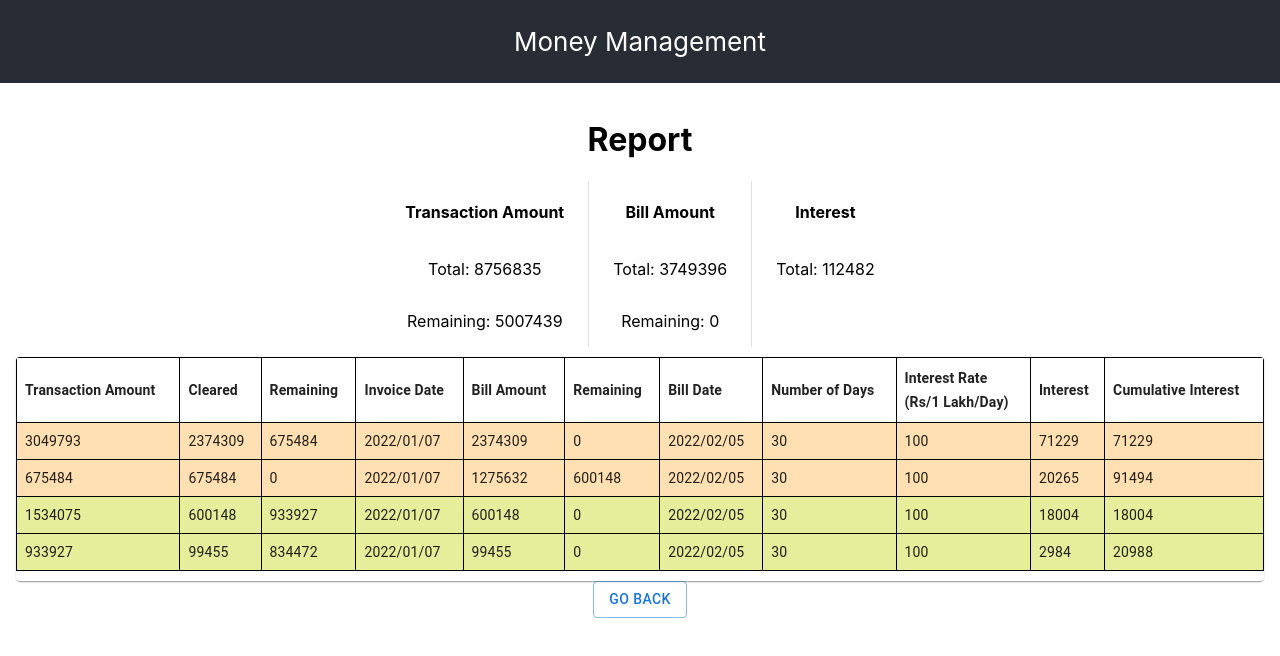
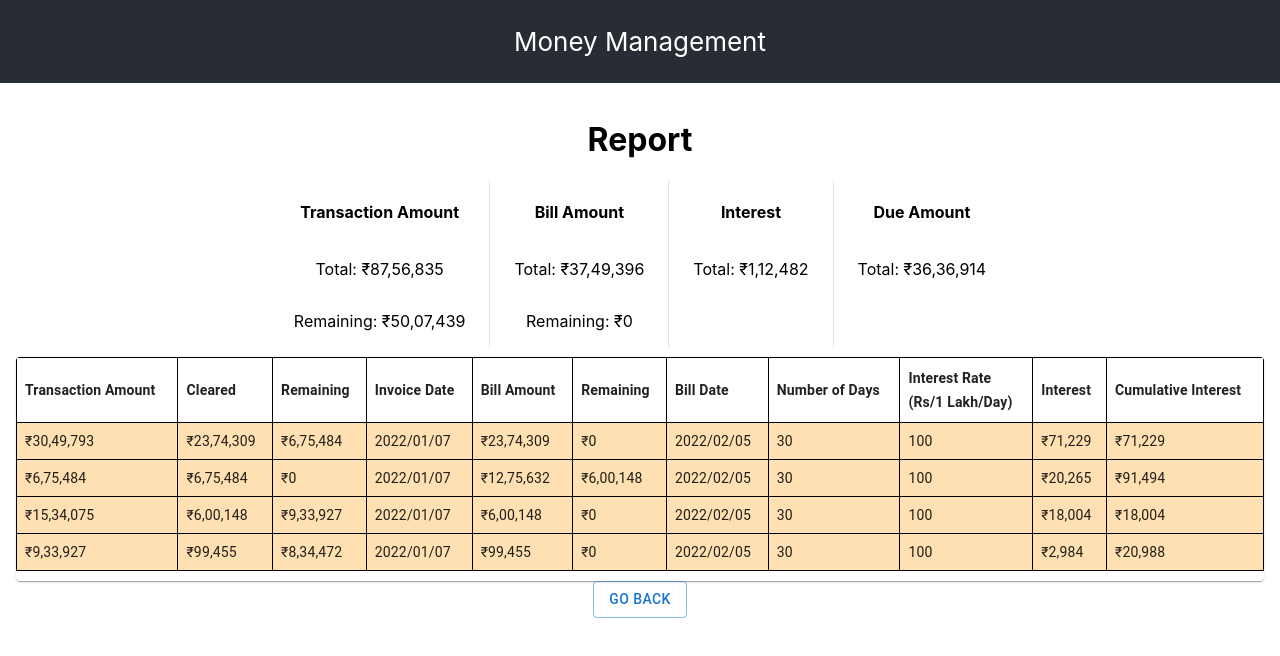
Before and after one commit to svinod-030/money-management, a React (Create React App) app: page / in a window 1280 px wide. Both pictures are taken after a click on the button "GENERATE REPORT". Shown: the top 656 px of the page. Built offline with nearby package versions, Linux system fonts and the light colour scheme.

Commit message:
[Vinod] | Add currency formatter

```diff
--- a/package.json
+++ b/package.json
@@ -11,6 +11,7 @@
     "@testing-library/react": "^12.0.0",
     "@testing-library/user-event": "^13.2.1",
     "react": "^17.0.2",
+    "react-currency-format": "^1.1.0",
     "react-dom": "^17.0.2",
     "react-scripts": "5.0.0",
     "react-table": "^7.7.0",
--- a/src/components/grid/Grid.js
+++ b/src/components/grid/Grid.js
@@ -4,6 +4,7 @@ import { usePagination, useTable } from 'react-table'
 import { Button, Stack } from '@mui/material'
 import Report from '../report/Report'
 import lot from '../../data/lot-1.json'
+import CurrencyFormat from 'react-currency-format';
 
 const makeTransactions = () => {
   return lot.transactions
--- a/src/components/report/Report.js
+++ b/src/components/report/Report.js
@@ -9,6 +9,7 @@ import Paper from '@mui/material/Paper';
 import {INTEREST_RATE_PER_1L_PER_DAY} from "../grid/Grid";
 import {orange, teal, lime} from '@mui/material/colors'
 import {Button, Card, Divider, Stack} from "@mui/material";
+import CurrencyFormat from 'react-currency-format';
 
 function getTimeDiffInDays(fromDate, toDate) {
   if(fromDate && toDate) {
@@ -124,6 +125,12 @@ export default function Report({ transactions, bills, setShowReport }) {
       0
     )
   }
+  const getDueAmount = () => {
+    return getTotalBillAmount() - getTotalInterest()
+  }
+  const renderCurrency = (value) => {
+    return <CurrencyFormat value={value} displayType={'text'} thousandSpacing={'2s'} thousandSeparator={true} prefix={'₹'} />
+  }
   return (
     <div>
       <h1>Report</h1>
@@ -133,17 +140,21 @@ export default function Report({ transactions, bills, setShowReport }) {
              divider={<Divider orientation="vertical" flexItem />}>
         <Stack direction="column">
           <h4>Transaction Amount</h4>
-          <p>Total: {getTotalTransactionAmount()}</p>
-          <p>Remaining: {getRemainingTransactionAmount()}</p>
+          <p>Total: {renderCurrency(getTotalTransactionAmount())}</p>
+          <p>Remaining: {renderCurrency(getRemainingTransactionAmount())}</p>
         </Stack>
         <Stack direction="column">
           <h4>Bill Amount</h4>
-          <p>Total: {getTotalBillAmount()}</p>
-          <p>Remaining: {getRemainingBillAmount()}</p>
+          <p>Total: {renderCurrency(getTotalBillAmount())}</p>
+          <p>Remaining: {renderCurrency(getRemainingBillAmount())}</p>
         </Stack>
         <Stack direction="column">
           <h4>Interest</h4>
-          <p>Total: {getTotalInterest()}</p>
+          <p>Total: {renderCurrency(getTotalInterest())}</p>
+        </Stack>
+        <Stack direction="column">
+          <h4>Due Amount</h4>
+          <p>Total: {renderCurrency(getDueAmount())}</p>
         </Stack>
       </Stack>
       <TableContainer component={Paper} style={{ marginTop: '10px'}}>
@@ -166,18 +177,18 @@ export default function Report({ transactions, bills, setShowReport }) {
           <TableBody>
             {completedTransactions.map((row) => {
               return (
-                <TableRow key={row.id} style={{background: getBgColor(row.remainingTransactionAmount)}}>
-                  <TableCell component="th" scope="row">{row.transactionAmount}</TableCell>
-                  <TableCell component="th" scope="row">{row.clearedTransactionAmount}</TableCell>
-                  <TableCell component="th" scope="row">{row.remainingTransactionAmount}</TableCell>
+                <TableRow key={row.id} style={{background: getBgColor(renderCurrency(row.remainingTransactionAmount))}}>
+                  <TableCell component="th" scope="row">{renderCurrency(row.transactionAmount)}</TableCell>
+                  <TableCell component="th" scope="row">{renderCurrency(row.clearedTransactionAmount)}</TableCell>
+                  <TableCell component="th" scope="row">{renderCurrency(row.remainingTransactionAmount)}</TableCell>
                   <TableCell component="th" scope="row">{row.invoiceDate}</TableCell>
-                  <TableCell component="th" scope="row">{row.settlementAmount}</TableCell>
-                  <TableCell component="th" scope="row">{row.remainingSettlementAmount}</TableCell>
+                  <TableCell component="th" scope="row">{renderCurrency(row.settlementAmount)}</TableCell>
+                  <TableCell component="th" scope="row">{renderCurrency(row.remainingSettlementAmount)}</TableCell>
                   <TableCell component="th" scope="row">{row.settlementDate}</TableCell>
                   <TableCell component="th" scope="row">{row.daysIncurred}</TableCell>
                   <TableCell component="th" scope="row">{INTEREST_RATE_PER_1L_PER_DAY}</TableCell>
-                  <TableCell component="th" scope="row">{row.interest}</TableCell>
-                  <TableCell component="th" scope="row">{row.cumulativeInterest}</TableCell>
+                  <TableCell component="th" scope="row">{renderCurrency(row.interest)}</TableCell>
+                  <TableCell component="th" scope="row">{renderCurrency(row.cumulativeInterest)}</TableCell>
                 </TableRow>
               )})}
           </TableBody>
```
Also changed, not shown: 1 other file (tests, documents, lock files or other folders).
